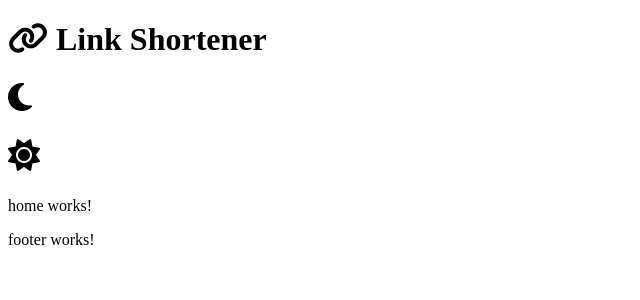
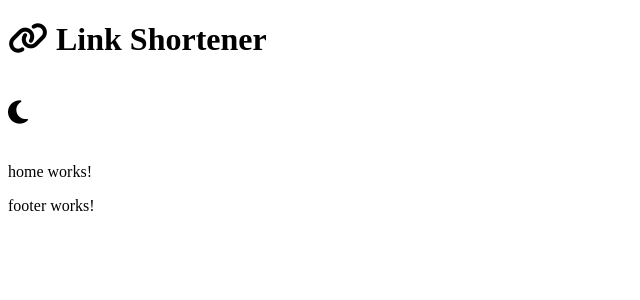
Before and after one commit to gustavobarez/link-shortener, an Angular app in the folder frontend/: page / in a window 1280 px wide. Shown: the top 300 px of the page, without its empty margins (0-640 px from the left). Built offline with nearby package versions, Linux system fonts and the light colour scheme.

Commit message:
feat: add change theme service to header

```diff
--- a/frontend/src/app/header/header.component.html
+++ b/frontend/src/app/header/header.component.html
@@ -1,6 +1,6 @@
 <div class="header-container">
     <h1><i class="fas fa-link"></i> {{title}}</h1>
-    <h1></h1>
-    <h1><i class="fa-solid fa-moon"></i></h1>
-    <h1><i class="fa-solid fa-sun"></i></h1>
+    <button (click)="themeService.toggleTheme()">
+        <h1><i [class]="themeService.getTheme() ? 'fas fa-sun' : 'fas fa-moon'"></i></h1>
+    </button>
 </div>
--- a/frontend/src/app/header/header.component.scss
+++ b/frontend/src/app/header/header.component.scss
@@ -0,0 +1,7 @@
+button {
+  background: none;
+  border: none;
+  cursor: pointer;
+  padding: 0;
+  margin: 0;
+}
--- a/frontend/src/app/header/header.component.ts
+++ b/frontend/src/app/header/header.component.ts
@@ -6,12 +6,12 @@ import { ThemeService } from '../services/theme.service';
   standalone: true,
   imports: [],
   templateUrl: './header.component.html',
-  styleUrl: './header.component.scss'
+  styleUrl: './header.component.scss',
 })
 export class HeaderComponent {
-  title = "Link Shortener";
+  title = 'Link Shortener';
 
-  constructor(private themeService: ThemeService) {}
+  constructor(public themeService: ThemeService) {}
 
   changeTheme() {
     this.themeService.toggleTheme();
```
